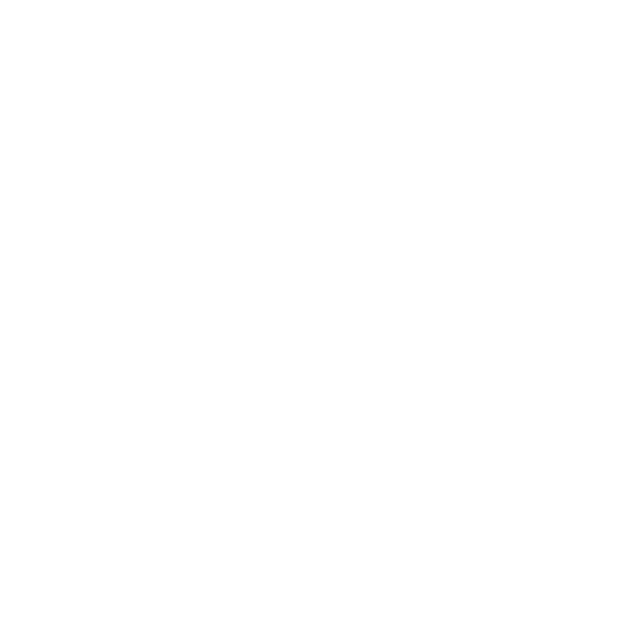
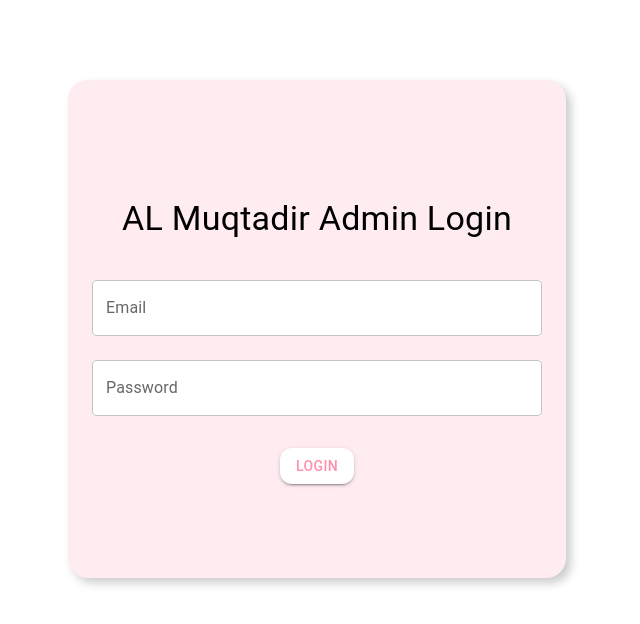
Before and after one commit to Iqrahub-E-commerce-Support/AMGold-admin, a React (Create React App) app: page /login in a window 1280 px wide. Before the commit this address had no page. Shown: the top 624 px of the page, without its empty margins (323-963 px from the left). Built offline with nearby package versions, Linux system fonts and the light colour scheme.

Commit message:
admin login is done and security features included

```diff
--- a/package.json
+++ b/package.json
@@ -15,6 +15,7 @@
     "formik": "^2.4.5",
     "react": "^18.2.0",
     "react-dom": "^18.2.0",
+    "react-hot-toast": "^2.4.1",
     "react-router-dom": "^6.18.0",
     "react-scripts": "5.0.1",
     "web-vitals": "^2.1.4",
--- a/src/App.js
+++ b/src/App.js
@@ -3,13 +3,17 @@
 import CollectionPage from "./pages/CollectionPage";
 import ProductPage from "./pages/ProductPage";
 import DashboardPage from "./pages/DashboardPage";
+import AdminLoginPage from "./pages/AdminLoginPage";
+import { Toaster } from "react-hot-toast";
 
 const App = () => {
   return (
     <>
+      <Toaster position="top-center" reverseOrder={false} />
       <BrowserRouter>
         <Routes>
-          <Route path="/dashboard" element={<DashboardPage/>}/>
+          <Route path="/login" element={<AdminLoginPage />} />
+          <Route path="/" element={<DashboardPage />} />
           <Route path="/collection" element={<CollectionPage />} />
           <Route path="/product" element={<ProductPage />} />
         </Routes>
--- /dev/null
+++ b/src/components/AdminLogin.jsx
@@ -0,0 +1,106 @@
+import { Box, Button, TextField, Typography } from "@mui/material";
+import React, { useEffect, useState } from "react";
+import { useNavigate } from "react-router-dom";
+import axios from '../axios/axios'
+import toast from "react-hot-toast";
+const AdminLogin = () => {
+  const [email, setEmail] = useState("");
+  const [password, setPassword] = useState("");
+  const navigate = useNavigate()
+  useEffect(()=>{
+    if(localStorage.getItem('admintoken')){
+      navigate('/')
+    }
+  })
+  const handleLogin = async (e)=>{
+    e.preventDefault();
+    try {
+      // dispatch(showLoading())
+      const response = await axios.post("/adminLogin",{
+        email:email,
+        password:password
+      })
+      // dispatch(hideLoading())
+      console.log(e);
+      if(response.data.success){
+        toast.success(response.data.message)
+        localStorage.setItem("admintoken", response.data.data)
+        // dispatch(setAdmin(response.data.adminz))
+        navigate('/')
+      }else{
+        console.log("heree");
+        toast.error(response.data.message)
+      }
+    } catch (error) {
+      // dispatch(hideLoading())
+      toast.error("something went wrong" )
+    }
+  }
+  return (
+    <>
+      <Box>
+        <form>
+          <Box
+            sx={{
+              backgroundColor: "#ffecf0",
+              display: "flex",
+              flexDirection: "column",
+              maxWidth: 450,
+              height: 450,
+              alignItems: "center",
+              justifyContent: "center",
+              margin: "auto",
+              marginTop: 10,
+              padding: 3,
+              borderRadius: 5,
+              // height:"70vh",
+              boxShadow: "5px 5px 10px #ccc ",
+              ":hover": {
+                boxShadow: "10px 10px 20px #ccc ",
+              },
+            }}
+          >
+            <Typography variant="h4" padding={3} textAlign="center">
+              AL Muqtadir Admin Login
+            </Typography>
+            <TextField
+              value={email}
+              onChange={(e) => setEmail(e.target.value)}
+              fullWidth
+              sx={{ backgroundColor: "white" }}
+              margin="normal"
+              type={"email"}
+              label="Email"
+              variant="outlined"
+            />
+            <TextField
+              value={password}
+              onChange={(e) => setPassword(e.target.value)}
+              fullWidth
+              sx={{ backgroundColor: "white" }}
+              margin="normal"
+              type={"password"}
+              label="Password"
+              variant="outlined"
+            />
+            <Button
+              onClick={handleLogin}
+              variant="contained"
+              sx={{
+                color: "#FF90AB",
+                backgroundColor: "white",
+                ":hover": { backgroundColor: "#FF90AB", color: "white" },
+                marginTop: 3,
+                borderRadius: 3,
+              }}
+            >
+              Login
+            </Button>
+          </Box>
+        </form>
+      </Box>
+    </>
+  );
+};
+
+export default AdminLogin;
--- a/src/components/AdminSidebar.jsx
+++ b/src/components/AdminSidebar.jsx
@@ -133,7 +133,7 @@
 
         <List>
         <ListItem
-        onClick={()=>{navigate("/dashboard")}}
+        onClick={()=>{navigate("/")}}
          disablePadding sx={{ display: 'block' }}>
               <ListItemButton
                 sx={{
--- a/src/components/Dashboard.jsx
+++ b/src/components/Dashboard.jsx
@@ -1,7 +1,8 @@
-import React from 'react'
+import React, { useEffect } from 'react'
 import AdminSidebar from './AdminSidebar'
 import { Box, Button, Paper, Table, TableBody, TableCell, TableContainer, TableHead, TableRow, Typography, styled } from '@mui/material'
 import GoldPriceChangerComponent from './GoldPriceChangerComponent';
+import { useNavigate } from 'react-router-dom';
 const DrawerHeader = styled('div')(({ theme }) => ({
     display: 'flex',
     alignItems: 'center',
@@ -11,6 +12,12 @@
     ...theme.mixins.toolbar,
   }));
 const Dashboard = () => {
+  const navigate = useNavigate()
+  useEffect(()=>{
+    if(!localStorage.getItem('admintoken')){
+      navigate('/login')
+    }
+  })
   return (
     <>
      <Box sx={{ display: 'flex' }}>
--- a/src/components/GoldPriceChangerComponent.jsx
+++ b/src/components/GoldPriceChangerComponent.jsx
@@ -4,6 +4,7 @@
 import React, { useEffect, useState } from "react";
 import { PriceSchema } from "../validation/PriceSchema";
 import axios from '../axios/axios'
+import toast from "react-hot-toast";
 const StyledModal = styled(Modal)({
   display: "flex",
   alignItems: "center",
@@ -20,7 +21,7 @@
     try {
       const response = await axios.get("/getgoldPrice", {
         headers: {
-          Authorization: `Bearer ${localStorage.getItem("usertoken")}`,
+          Authorization: `Bearer ${localStorage.getItem("admintoken")}`,
         },
       });
       if (response.data.success) {
@@ -43,16 +44,16 @@
       try {
         const response = await axios.post("/updateGoldPrice",{values,});
         if (response.data.success) {
-          // toast.success(response.data.message);
+          toast.success(response.data.message);
 
           getGoldPrice();
         } else {
-          // toast.error(response.data.message);
+          toast.error(response.data.message);
         }
       } catch (error) {
         console.log(error);
         helpers.setErrors({ submit: error.message });
-        // toast.error("Please login");
+        toast.error("Please login");
       }
     },
   });
--- a/src/components/Product.jsx
+++ b/src/components/Product.jsx
@@ -22,6 +22,8 @@
 import axios from "../axios/axios";
 import { useFormik } from "formik";
 import { ProductSchema } from "../validation/productschema";
+import { useNavigate } from "react-router-dom";
+import toast from "react-hot-toast";
 const DrawerHeader = styled("div")(({ theme }) => ({
   display: "flex",
   alignItems: "center",
@@ -37,9 +39,15 @@
 });
 
 const Product = () => {
+  const navigate = useNavigate()
   const [open, setOpen] = useState(false);
   const [collection, setCollection] = useState([]);
   const [product, setProduct] = useState([]);
+  useEffect(()=>{
+    if(!localStorage.getItem('admintoken')){
+      navigate('/login')
+    }
+  })
   const getProducts = async () => {
     try {
       const response = await axios.get("/getAllProducts", {
@@ -100,15 +108,15 @@
         console.log("form data", formData);
         const response = await axios.post("/addProducts", formData, { values });
         if (response.data.success) {
-          // toast.success(response.data.message);
+          toast.success(response.data.message);
           getProducts();
         } else {
-          // toast.error(response.data.message);
+          toast.error(response.data.message);
         }
       } catch (error) {
         console.log(error);
         helpers.setErrors({ submit: error.message });
-        // toast.error("Please login");
+        toast.error("Please login");
       }
     },
   });
@@ -141,7 +149,7 @@
               >
                 <Box
                   width={450}
-                  height={560}
+                  height={630}
                   bgcolor={"background.default"}
                   color={"text.primary"}
                   p={3}
--- /dev/null
+++ b/src/pages/AdminLoginPage.jsx
@@ -0,0 +1,12 @@
+import React from 'react'
+import AdminLogin from '../components/AdminLogin'
+
+const AdminLoginPage = () => {
+  return (
+    <>
+     <AdminLogin/>
+    </>
+  )
+}
+
+export default AdminLoginPage
```
Also changed, not shown: src/components/AddCollection.jsx (+16 -24 lines), 1 other file (tests, documents, lock files or other folders).
